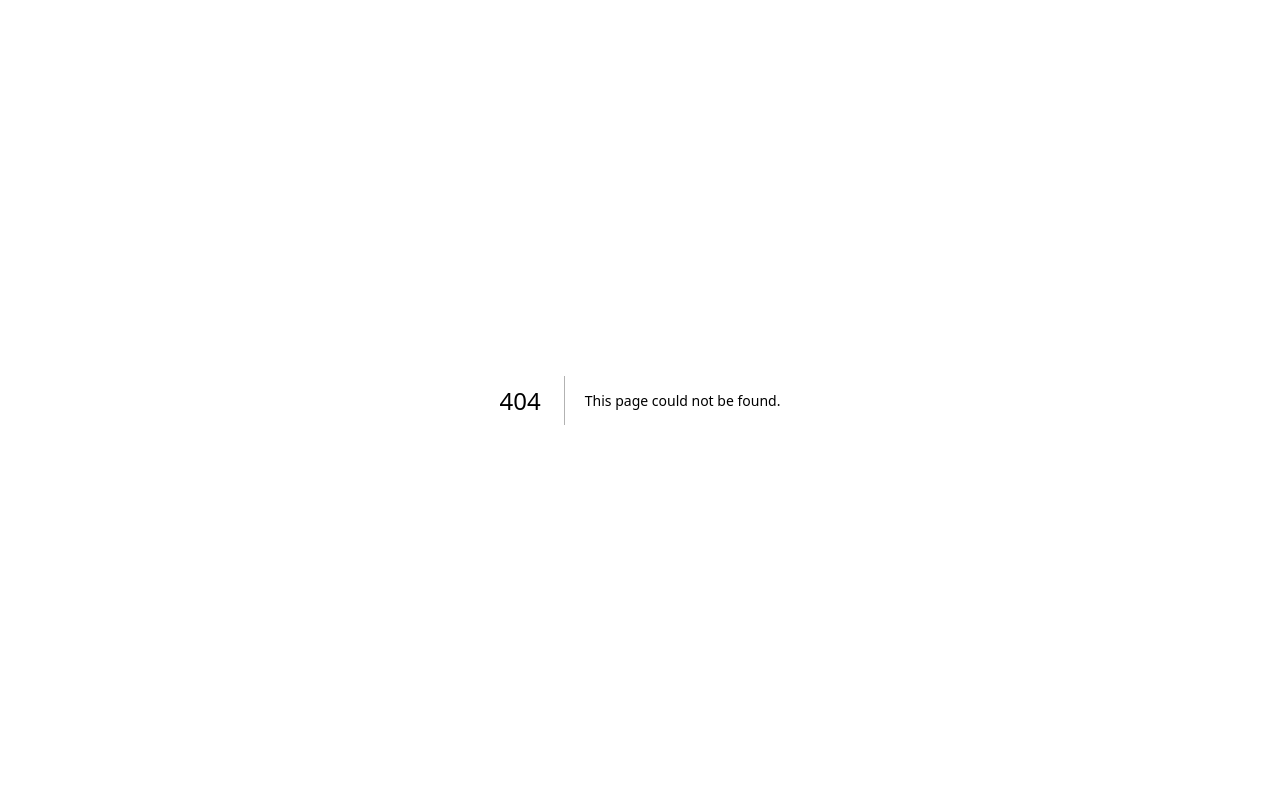
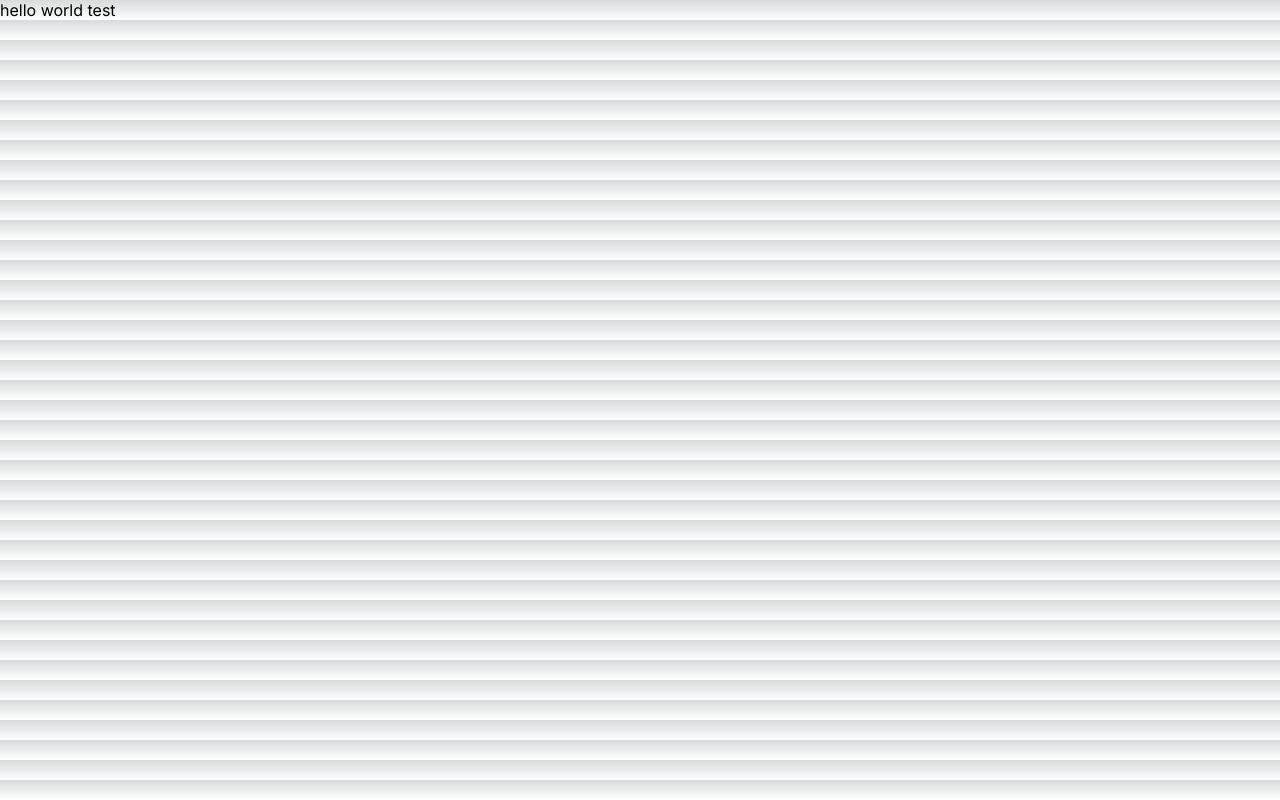
Before and after one commit to Yasss-WCS/yasss, a Next.js app in the folder scoring-webservice/: page /admin in a window 1280 px wide. Before the commit this address had no page. Built offline with nearby package versions, Linux system fonts and the light colour scheme.

Commit message:
Rename admin panel

```diff
--- /dev/null
+++ b/scoring-webservice/src/app/admin/page.tsx
@@ -0,0 +1,7 @@
+export default function admin() {
+    return (
+    <main>
+        <div>hello world test</div>
+    </main>
+    )
+}
--- a/scoring-webservice/src/app/adminPanel/page.tsx
+++ /dev/null
@@ -1,5 +0,0 @@
-export default function admin(){
-    return <main>
-        <div>hello world</div>
-    </main>
-}
```
